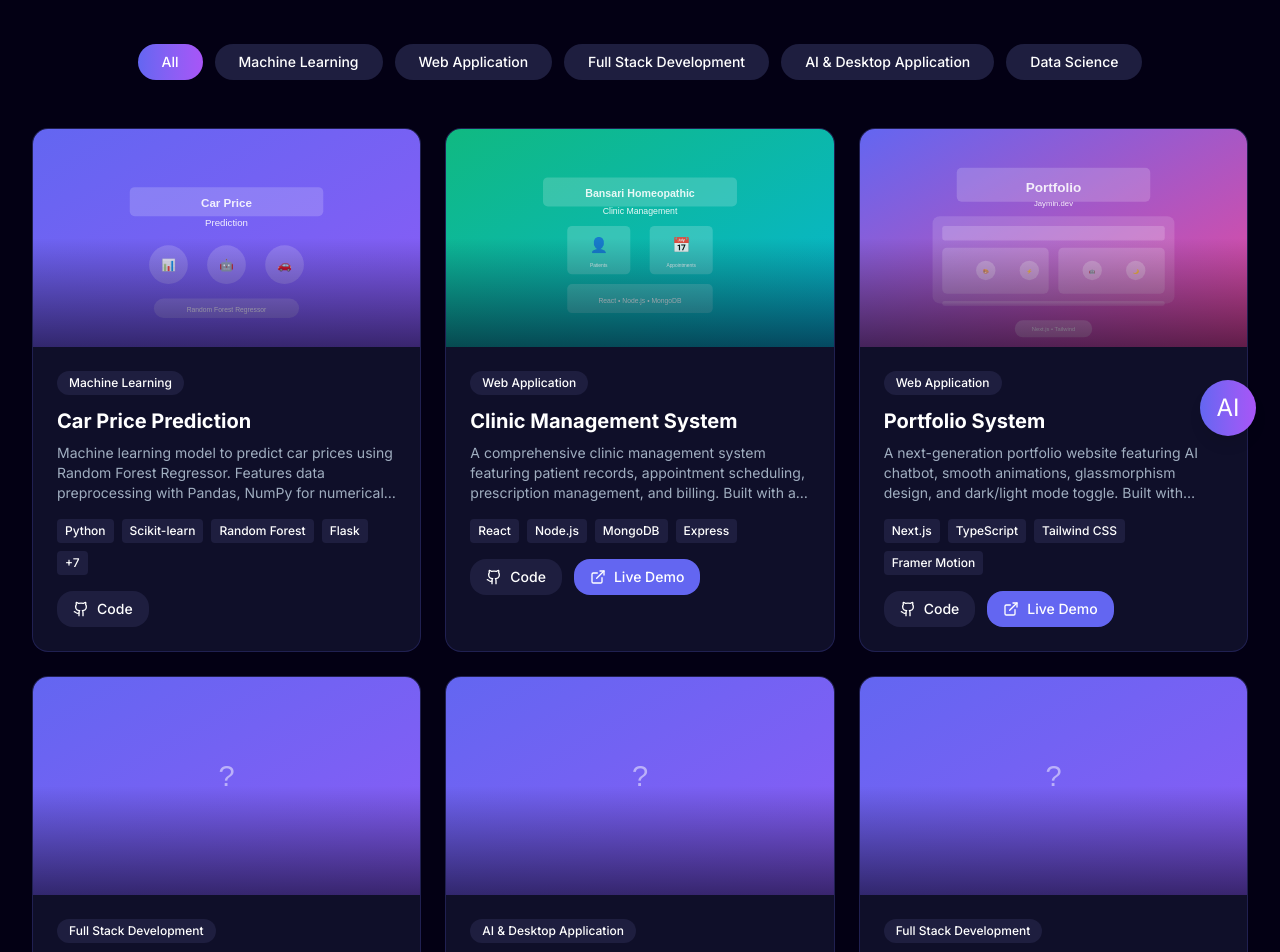
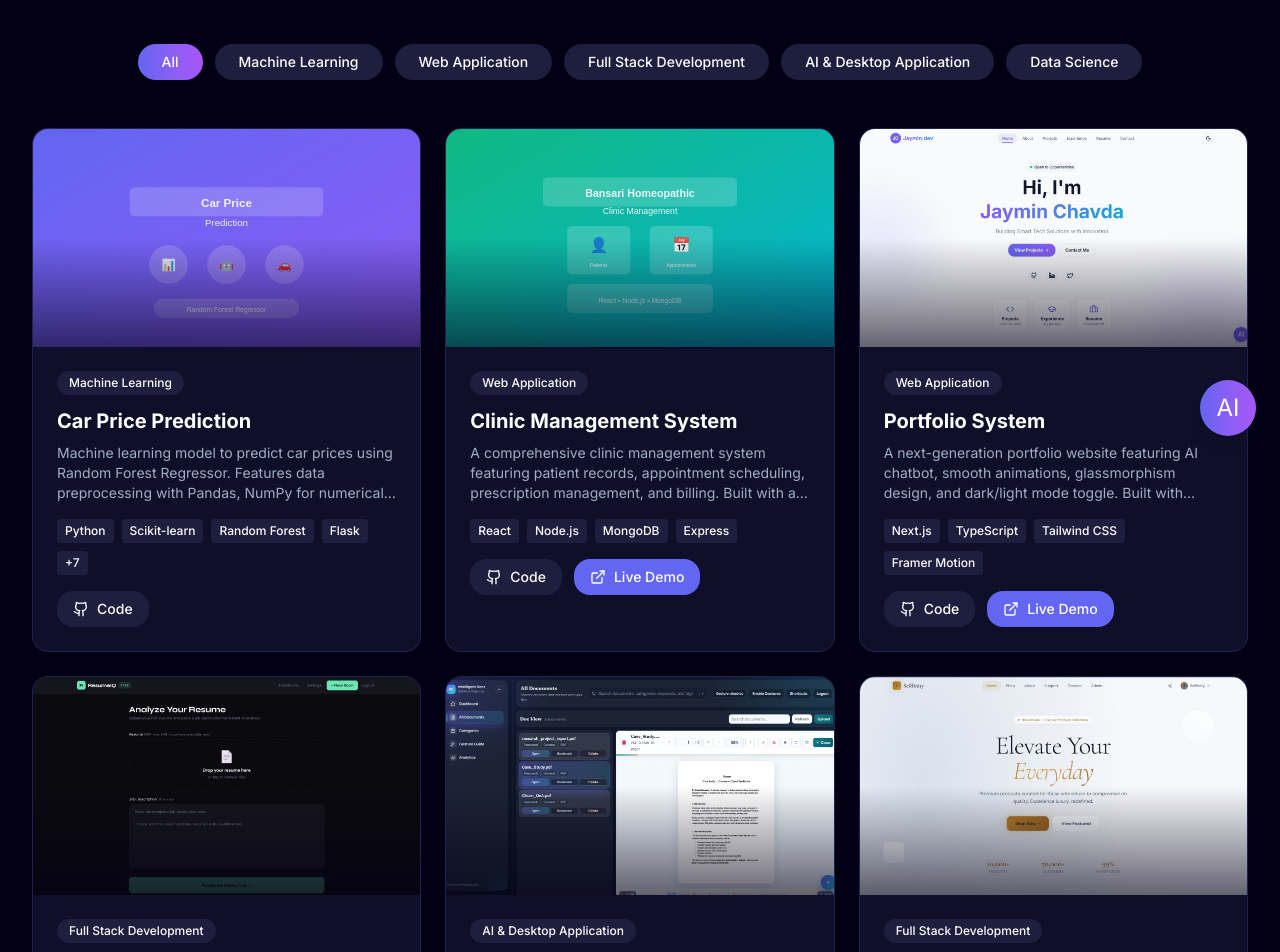
Before and after one commit to jaymin-2901/portfolio, a Next.js app: page /projects in a window 1280 px wide. Shown: the part 340-1292 px from the top of the page. Built offline with nearby package versions, Linux system fonts and the light colour scheme.

Commit message:
Fix project image rendering

```diff
--- a/src/app/page.tsx
+++ b/src/app/page.tsx
@@ -17,12 +17,6 @@ const quickLinks = [
   { icon: GraduationCap, label: "Experience", href: "/experience", desc: "My journey" },
   { icon: Briefcase, label: "Resume", href: "/resume", desc: "Download CV" },
 ];
-
-const projectImages: Record<number, string> = {
-  1: "/projects/clinic.svg",
-  3: "/projects/portfolio.svg",
-  4: "/projects/car-price.svg",
-};
 
 const containerVariants: Variants = {
   hidden: { opacity: 0 },
@@ -177,7 +171,7 @@ export default function HomePage() {
               >
                 <div className="aspect-video relative overflow-hidden bg-[var(--muted)]">
                   <Image
-                    src={projectImages[project.id] || "/projects/default.svg"}
+                    src={project.image || "/projects/default.svg"}
                     alt={project.title}
                     fill
                     sizes="(max-width: 640px) 100vw, (max-width: 1024px) 50vw, 33vw"
--- a/src/app/projects/ProjectsPageClient.tsx
+++ b/src/app/projects/ProjectsPageClient.tsx
@@ -8,12 +8,6 @@ import { useState } from "react";
 import Image from "next/image";
 
 const categories = ["All", ...Array.from(new Set(projects.map((project) => project.category)))];
-
-const projectImages: Record<number, string> = {
-  1: "/projects/clinic.svg",
-  3: "/projects/portfolio.svg",
-  4: "/projects/car-price.svg",
-};
 
 export default function ProjectsPageClient() {
   const [activeFilter, setActiveFilter] = useState("All");
@@ -78,7 +72,7 @@ export default function ProjectsPageClient() {
               >
                 <div className="aspect-video relative overflow-hidden bg-[var(--muted)]">
                   <Image
-                    src={projectImages[project.id] || "/projects/default.svg"}
+                    src={project.image || "/projects/default.svg"}
                     alt={project.title}
                     fill
                     sizes="(max-width: 640px) 100vw, (max-width: 1024px) 50vw, 33vw"
--- a/src/lib/constants.ts
+++ b/src/lib/constants.ts
@@ -49,7 +49,7 @@ export const projects = [
     category: "Machine Learning",
     github: "https://github.com/jaymin_2901/car-price-prediction",
     live: "",
-    image: "/projects/car-price.jpg",
+    image: "/projects/car-price.svg",
   },
   {
     id: 1,
@@ -59,7 +59,7 @@ export const projects = [
     category: "Web Application",
     github: "https://github.com/jaymin-2901/bansari-clinic",
     live: "https://bansari-clinic.vercel.app",
-    image: "/projects/clinic.jpg",
+    image: "/projects/clinic.svg",
   },
   {
     id: 3,
```
